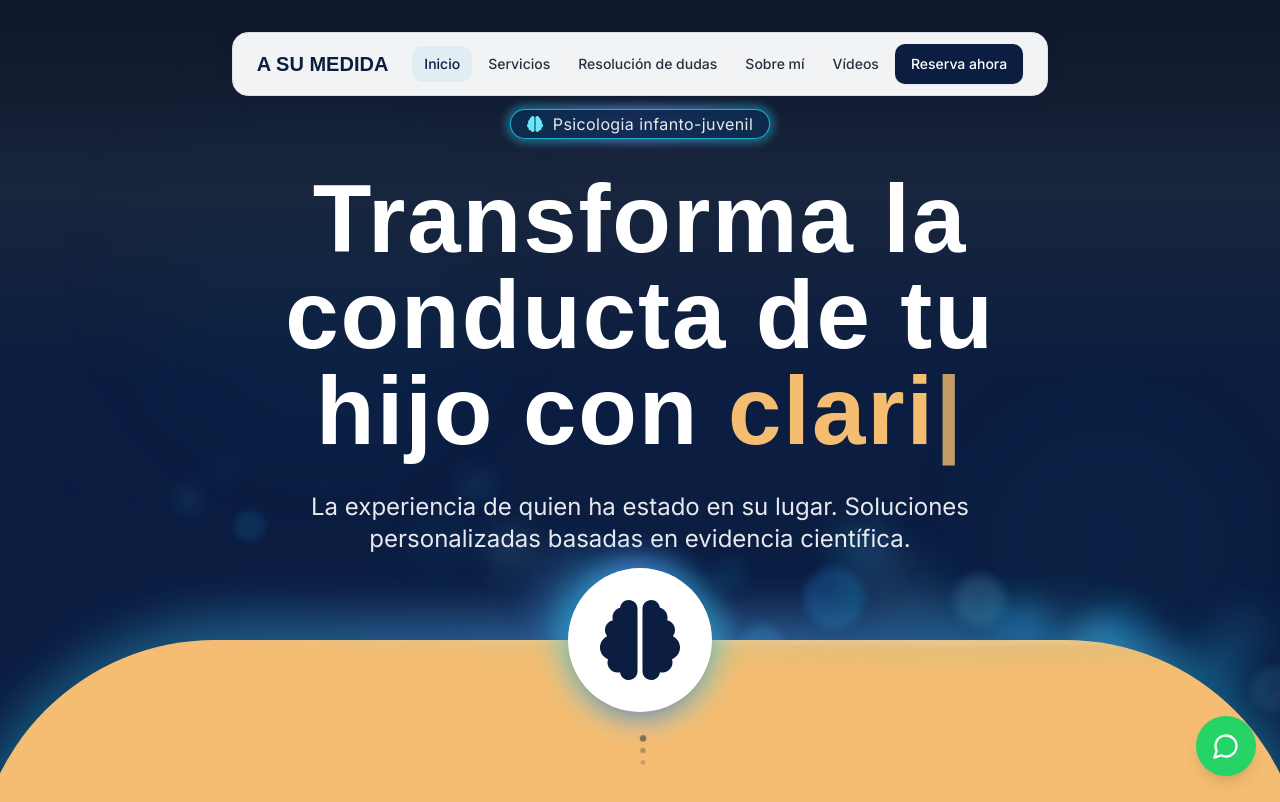
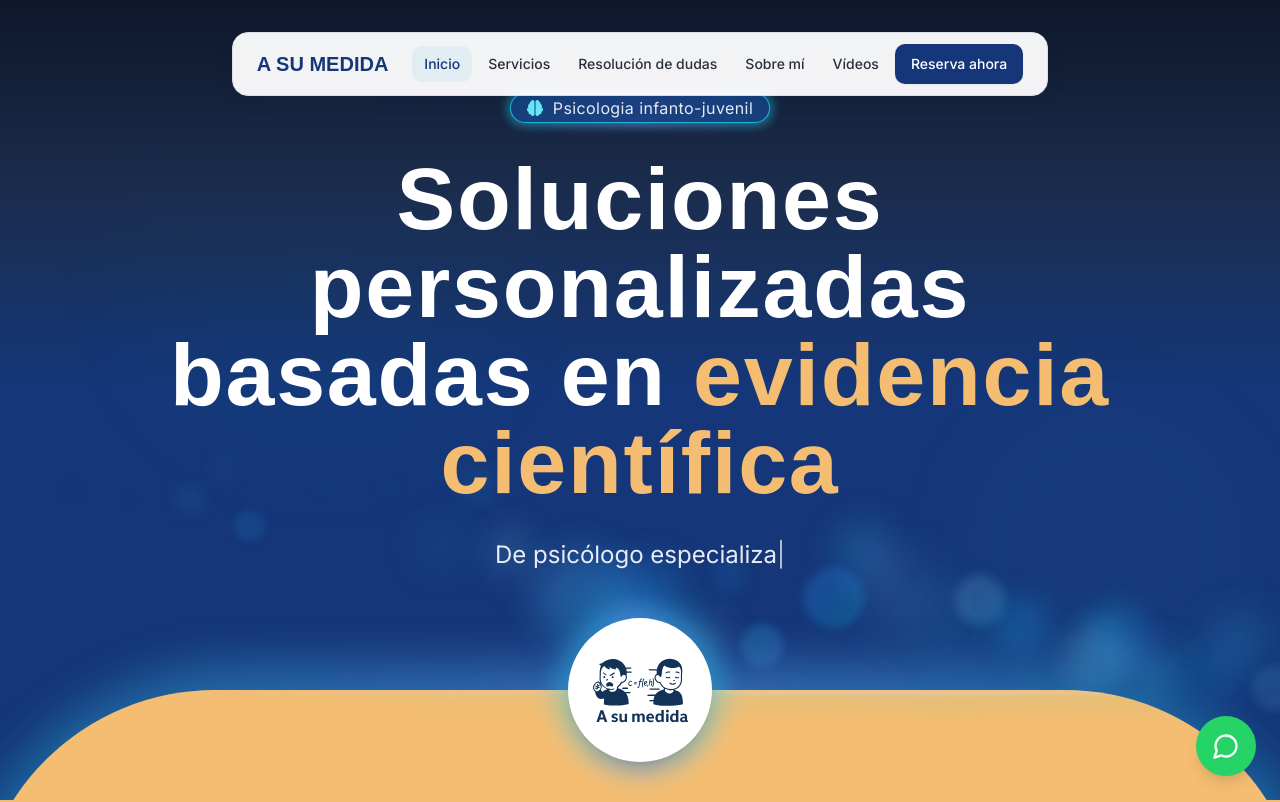
Before and after one commit to sanchezespinosa1998/a-su-medida-zen, a React (Vite) app: page / in a window 1280 px wide. Shown: the top 802 px of the page. Built offline with nearby package versions, Linux system fonts and the light colour scheme; the HTML template or start-up script is replaced by a standard one; a web font is replaced by a local one.

Commit message:
cambios en la home

```diff
--- a/src/index.css
+++ b/src/index.css
@@ -25,9 +25,9 @@ All colors MUST be HSL.
     --popover-foreground: 220 20% 20%;
 
     /* Azul oscuro profesional - color principal */
-    --primary: 220 70% 15%;
+    --primary: 220 70% 28%;
     --primary-foreground: 0 0% 100%;
-    --primary-hover: 220 70% 25%;
+    --primary-hover: 220 70% 32%;
 
     /* Amarillo anaranjado para secciones alternadas */
     --secondary: 35 85% 70%;
@@ -50,9 +50,9 @@ All colors MUST be HSL.
     --radius: 0.75rem;
 
     /* Gradientes y efectos */
-    --gradient-hero: linear-gradient(135deg, hsl(220 70% 15%) 0%, hsl(220 70% 25%) 100%);
-    --shadow-soft: 0 4px 24px -8px hsl(220 70% 15% / 0.15);
-    --shadow-card: 0 2px 12px -4px hsl(220 70% 15% / 0.12);
+    --gradient-hero: linear-gradient(135deg, hsl(220 70% 22%) 0%, hsl(220 70% 32%) 100%);
+    --shadow-soft: 0 4px 24px -8px hsl(220 70% 22% / 0.15);
+    --shadow-card: 0 2px 12px -4px hsl(220 70% 22% / 0.12);
   }
 }
 
--- a/src/pages/Home.tsx
+++ b/src/pages/Home.tsx
@@ -12,11 +12,19 @@ import {
   Star,
 } from "lucide-react";
 import formulaImage from "@/assets/formula-cientifica.jpg";
+import recurso14 from "@/assets/Recurso 14.svg";
 import { useState, useEffect, useRef } from "react";
 
 // Componente para efecto typewriter en bucle
 const TypewriterCycle = () => {
-  const words = ["ciencia", "claridad", "resultados"];
+  // Prefijo fijo y frases variables (solo el complemento)
+  const prefix = "De psicólogo ";
+  const words = [
+    "EX-TDAH para niños con TDAH.",
+    "especializado para niños con ansiedad.",
+    "empático para niños con depresión.",
+    "conductual para niños con problemas de conducta."
+  ];
   const [currentWordIndex, setCurrentWordIndex] = useState(0);
   const [displayText, setDisplayText] = useState("");
   const [isDeleting, setIsDeleting] = useState(false);
@@ -31,13 +39,13 @@ const TypewriterCycle = () => {
         const timeout = setTimeout(() => {
           setDisplayText(currentWord.substring(0, currentIndex + 1));
           setCurrentIndex(prev => prev + 1);
-        }, 100);
+        }, 60);
         return () => clearTimeout(timeout);
       } else {
         // Terminó de escribir, espera un poco antes de empezar a borrar
         const timeout = setTimeout(() => {
           setIsDeleting(true);
-        }, 2000);
+        }, 1200);
         return () => clearTimeout(timeout);
       }
     } else {
@@ -46,7 +54,7 @@ const TypewriterCycle = () => {
         const timeout = setTimeout(() => {
           setDisplayText(currentWord.substring(0, currentIndex - 1));
           setCurrentIndex(prev => prev - 1);
-        }, 50);
+        }, 35);
         return () => clearTimeout(timeout);
       } else {
         // Terminó de borrar, pasa a la siguiente palabra
@@ -57,7 +65,8 @@ const TypewriterCycle = () => {
   }, [currentIndex, isDeleting, currentWordIndex, words]);
 
   return (
-    <span className="text-secondary">
+    <span className="text-white/90">
+      {prefix}
       {displayText}
       <span className="animate-pulse">|</span>
     </span>
@@ -293,7 +302,7 @@ const Home = () => {
         <div className="absolute top-0 left-0 w-full h-96 bg-gradient-to-b from-slate-900 via-slate-800/70 to-transparent z-5"></div>
 
         {/* Media elipse en la base con resplandor */}
-        <div className="absolute bottom-10 left-1/2 w-[calc(100vw+50px)] h-60 transform -translate-x-1/2 translate-y-1/2 z-10">
+        <div className="absolute bottom-[-10px] left-1/2 w-[calc(100vw+50px)] h-60 transform -translate-x-1/2 translate-y-1/2 z-10">
           {/* Resplandor de neon alrededor de la forma */}
           <div className="absolute -inset-6 bg-gradient-to-r from-cyan-400/40 via-blue-400/60 to-cyan-400/40 rounded-t-full blur-xl animate-pulse"></div>
 
@@ -302,7 +311,7 @@ const Home = () => {
         </div>
 
         {/* Efecto de neon resplandeciente en el borde */}
-        <div className="absolute bottom-10 left-1/2 w-[calc(100vw+50px)] h-60 transform -translate-x-1/2 translate-y-1/2 z-20 rounded-t-full overflow-hidden pointer-events-none">
+        <div className="absolute bottom-[-10px] left-1/2 w-[calc(100vw+50px)] h-60 transform -translate-x-1/2 translate-y-1/2 z-20 rounded-t-full overflow-hidden pointer-events-none">
           <div className="absolute top-0 left-0 right-0 h-2 bg-gradient-to-r from-transparent via-white/15 to-transparent blur-sm animate-pulse"></div>
           <div className="absolute top-0 left-0 right-0 h-3 bg-gradient-to-r from-transparent via-cyan-400/20 to-transparent blur-md animate-neon-glow"></div>
           <div className="absolute top-0 left-0 right-0 h-2 bg-gradient-to-r from-transparent via-blue-400/15 to-transparent blur-sm animate-neon-pulse"></div>
@@ -330,19 +339,20 @@ const Home = () => {
               </div>
             </div>
 
-            <h1 className="text-6xl md:text-7xl lg:text-8xl font-bold leading-tight text-white max-w-4xl mx-auto">
-              Transforma la conducta de tu hijo con{" "}
-              <TypewriterCycle />
+            <h1 className="text-5xl md:text-7xl lg:text-[5.5rem] font-bold leading-tight text-white max-w-5xl mx-auto">
+              Soluciones personalizadas
+              <br className="hidden xs:block" />
+              {" "}basadas en <span className="text-secondary">evidencia científica</span>
+              <br className="hidden xs:block" />
             </h1>
             <p className="text-xl md:text-2xl text-white/90 max-w-3xl mx-auto">
-              La experiencia de quien ha estado en su lugar. Soluciones
-              personalizadas basadas en evidencia científica.
+              <TypewriterCycle />
             </p>
           </div>
         </div>
 
         {/* CTA encima de la forma redondeada - Círculo con cerebro */}
-        <Link to="/servicios" className="absolute bottom-[88px] left-1/2 transform -translate-x-1/2 z-30 group">
+        <Link to="/servicios" className="absolute bottom-[38px] left-1/2 transform -translate-x-1/2 z-30 group">
           {/* Resplandor de neon alrededor del círculo */}
           <div
             className={`absolute rounded-full blur-md transition-all duration-500 ${laserProgress > 0.8
@@ -369,27 +379,16 @@ const Home = () => {
             </div>
           </div>
 
-          {/* Círculo blanco con cerebro */}
+          {/* Círculo blanco con icono */}
           <div
             className={`relative w-[144px] h-[144px] bg-white rounded-full flex items-center justify-center transition-all duration-500 group-hover:scale-110 group-hover:-translate-y-1 active:scale-95 active:translate-y-0 ${laserProgress > 0.8
               ? 'shadow-xl scale-105'
               : 'shadow-lg'
               }`}
           >
-            <svg className="w-[80px] h-[80px] text-primary" fill="currentColor" viewBox="0 0 512 512">
-              <path d="M184 0c30.9 0 56 25.1 56 56V456c0 30.9-25.1 56-56 56c-28.9 0-52.7-21.9-55.7-50.1c-5.2 1.4-10.7 2.1-16.3 2.1c-35.3 0-64-28.7-64-64c0-7.4 1.3-14.6 3.6-21.2C21.4 367.4 0 338.2 0 304c0-31.9 18.7-59.5 45.8-72.3C37.1 220.8 32 207 32 192c0-30.7 21.6-56.3 50.4-62.6C80.8 123.9 80 118 80 112c0-29.9 20.6-55.1 48.3-62.1C131.3 21.9 155.1 0 184 0zM328 0c28.9 0 52.6 21.9 55.7 49.9c27.8 7 48.3 32.1 48.3 62.1c0 6-.8 11.9-2.4 17.4c28.8 6.2 50.4 31.9 50.4 62.6c0 15-5.1 28.8-13.8 39.7C493.3 244.5 512 272.1 512 304c0 34.2-21.4 63.4-51.6 74.8c2.3 6.6 3.6 13.8 3.6 21.2c0 35.3-28.7 64-64 64c-5.6 0-11.1-.7-16.3-2.1c-3 28.2-26.8 50.1-55.7 50.1c-30.9 0-56-25.1-56-56V56c0-30.9 25.1-56 56-56z" />
-            </svg>
+            <img src={recurso14} alt="Icono" className="w-[95px] h-[95px]" />
           </div>
         </Link>
-
-        {/* Indicador de scroll hacia abajo */}
-        <div className="absolute bottom-8 left-1/2 -translate-x-1/2 z-40 flex flex-col items-center justify-center gap-1.5 animate-bounce">
-          <div className="flex flex-col items-center justify-center gap-1.5">
-            <div className="w-1.5 h-1.5 bg-gray-800/70 rounded-full animate-scroll-dot-1"></div>
-            <div className="w-1.5 h-1.5 bg-gray-800/70 rounded-full animate-scroll-dot-2"></div>
-            <div className="w-1.5 h-1.5 bg-gray-800/70 rounded-full animate-scroll-dot-3"></div>
-          </div>
-        </div>
 
       </section>
 
```
Also changed, not shown: src/assets/Recurso 14.svg (added), src/assets/Recurso 4.jpeg (added).
